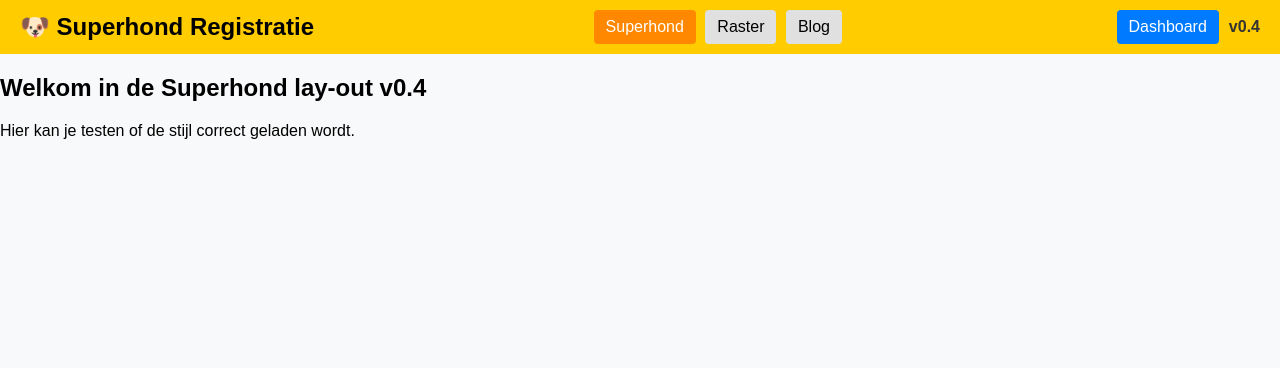
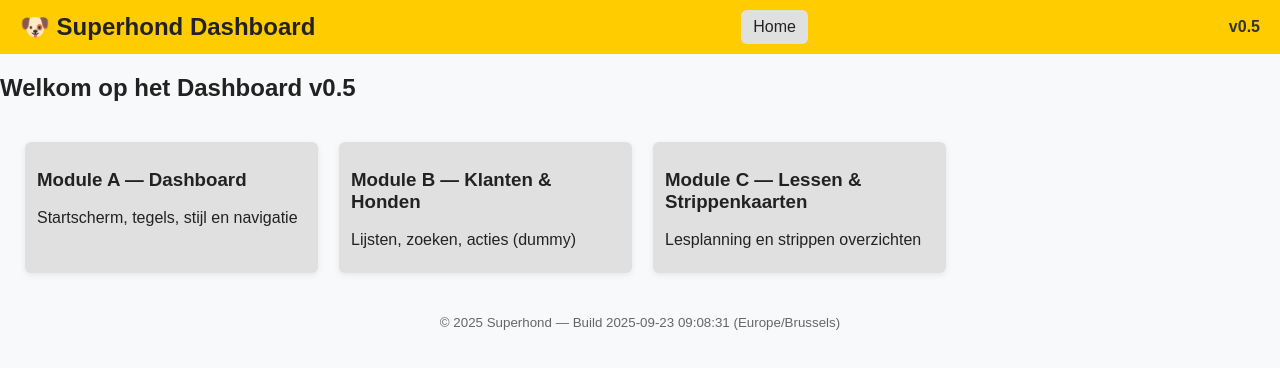
Before and after one commit to superhond-be/Superhond-registratie-systeem, a plain HTML site: page public/index.html in a window 1280 px wide. Drawn offline with Linux system fonts and the light colour scheme.

Commit message:
Add files via upload

```diff
--- a/public/css/style.css
+++ b/public/css/style.css
@@ -2,6 +2,7 @@ body {
   margin: 0;
   font-family: Arial, sans-serif;
   background-color: #f8f9fa;
+  color: #222;
 }
 
 .topbar {
@@ -10,7 +11,9 @@ body {
   justify-content: space-between;
   align-items: center;
   padding: 10px 20px;
-  position: relative;
+  position: sticky;
+  top: 0;
+  z-index: 10;
 }
 
 .brand {
@@ -18,16 +21,19 @@ body {
   font-size: 1.5em;
 }
 
-.switch .btn, .switch .btn:link, .switch .btn:visited {
+.switch .btn, .switch .btn:link, .switch .btn:visited,
+.top-actions .btn, .top-actions .btn:link, .top-actions .btn:visited,
+.tile, .tile:link, .tile:visited {
   background: #e0e0e0;
   border: none;
   padding: 8px 12px;
   margin-left: 5px;
   cursor: pointer;
-  border-radius: 4px;
+  border-radius: 6px;
   font-size: 1em;
   text-decoration: none;
   display: inline-block;
+  color: inherit;
 }
 
 .switch .btn.active {
@@ -44,12 +50,6 @@ body {
 .top-actions .dashboard {
   background: #007bff;
   color: #fff;
-  border: none;
-  padding: 8px 12px;
-  border-radius: 4px;
-  cursor: pointer;
-  font-size: 1em;
-  text-decoration: none;
 }
 
 .version {
@@ -59,20 +59,26 @@ body {
 
 .tiles {
   display: grid;
-  grid-template-columns: repeat(auto-fill, minmax(220px, 1fr));
+  grid-template-columns: repeat(auto-fill, minmax(260px, 1fr));
   gap: 16px;
   padding: 20px;
 }
 
 .tile {
   background: #fff;
-  border-radius: 8px;
+  border-radius: 10px;
   box-shadow: 0 2px 6px rgba(0,0,0,0.08);
   padding: 16px;
+  transition: transform .1s ease, box-shadow .1s ease;
 }
 
-.tile.placeholder {
-  border: 2px dashed #ddd;
+.tile:hover {
+  transform: translateY(-2px);
+  box-shadow: 0 4px 10px rgba(0,0,0,0.12);
+}
+
+.footer {
+  padding: 20px;
+  text-align: center;
   color: #666;
-  text-align: center;
 }
--- a/public/index.html
+++ b/public/index.html
@@ -3,28 +3,41 @@
 <head>
   <meta charset="UTF-8" />
   <meta name="viewport" content="width=device-width, initial-scale=1" />
-  <title>Superhond Registratie</title>
-  <meta name="description" content="Honden registreren, zoeken, bewerken en verwijderen.">
+  <title>Superhond — Dashboard</title>
+  <meta name="description" content="Startscherm met navigatie naar modules.">
   <link rel="stylesheet" href="./css/style.css" />
 </head>
 <body>
   <div id="app" data-layout="superhond">
     <header class="topbar">
-      <h1 class="brand">🐶 Superhond Registratie</h1>
-      <nav class="switch" aria-label="Layout wisselaar">
-        <button class="btn active" data-switch="superhond" aria-pressed="true">Superhond</button>
-        <button class="btn" data-switch="raster" aria-pressed="false">Raster</button>
-        <button class="btn" data-switch="blog" aria-pressed="false">Blog</button>
+      <h1 class="brand">🐶 Superhond Dashboard</h1>
+      <nav class="switch" aria-label="Navigatie">
+        <a class="btn" href="./home.html">Home</a>
       </nav>
       <div class="top-actions">
-        <a class="btn dashboard" href="./dashboard.html">Dashboard</a>
         <span class="version" aria-label="Versie"></span>
       </div>
     </header>
     <main>
-      <h2>Welkom in de Superhond lay-out <span id="verLabel"></span></h2>
-      <p>Hier kan je testen of de stijl correct geladen wordt.</p>
+      <h2>Welkom op het Dashboard <span id="verLabel"></span></h2>
+      <section class="tiles">
+        <a class="tile" href="#module-a">
+          <h3>Module A — Dashboard</h3>
+          <p>Startscherm, tegels, stijl en navigatie</p>
+        </a>
+        <a class="tile" href="#module-b">
+          <h3>Module B — Klanten &amp; Honden</h3>
+          <p>Lijsten, zoeken, acties (dummy)</p>
+        </a>
+        <a class="tile" href="#module-c">
+          <h3>Module C — Lessen &amp; Strippenkaarten</h3>
+          <p>Lesplanning en strippen overzichten</p>
+        </a>
+      </section>
     </main>
+    <footer class="footer">
+      <small>© 2025 Superhond — <span class="build"></span></small>
+    </footer>
   </div>
   <script src="./js/app.js"></script>
 </body>
--- a/public/js/app.js
+++ b/public/js/app.js
@@ -1,14 +1,13 @@
-// Centraal versienummer
-const VERSION = "v0.4";
+// Centrale metadata
+const VERSION = "v0.5";
+const BUILD_TIMESTAMP = "2025-09-23 09:08:31 (Europe/Brussels)";
 
 document.addEventListener("DOMContentLoaded", () => {
-  const versionSpans = document.querySelectorAll(".version");
-  versionSpans.forEach(el => el.textContent = VERSION);
+  document.querySelectorAll(".version").forEach(el => el.textContent = VERSION);
+  document.querySelectorAll("#verLabel").forEach(el => el.textContent = VERSION);
+  document.querySelectorAll(".build").forEach(el => el.textContent = "Build " + BUILD_TIMESTAMP);
 
-  const verLabels = document.querySelectorAll("#verLabel");
-  verLabels.forEach(el => el.textContent = VERSION);
-
-  // Toggle active state knoppen (indien aanwezig)
+  // Toggle active state knoppen (indien aanwezig op home.html)
   document.querySelectorAll('.switch .btn').forEach(button => {
     button.addEventListener('click', () => {
       const group = button.closest('.switch');
```
Also changed, not shown: public/home.html (added, +34 -0 lines).
